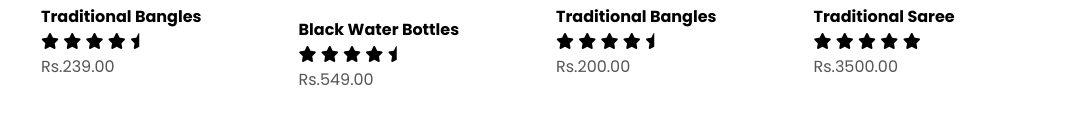
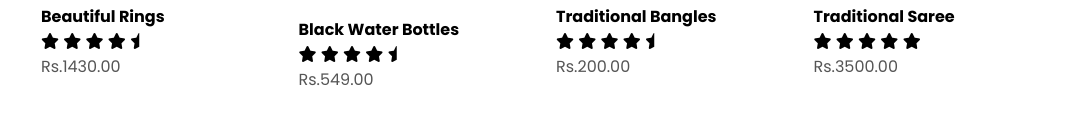
Before and after one commit to nagachaitanyajalari/my-first-project, a plain HTML site: page index.html in a window 1280 px wide. Shown: the part 2076-2200 px from the top of the page, without its empty margins (94-1173 px from the left). Drawn offline with Linux system fonts and the light colour scheme.

Commit message:
Update index.html

```diff
--- a/index.html
+++ b/index.html
@@ -87,8 +87,8 @@
             <h2>Featured Products</h2>
 <div class="row">
             <div class="col-4">
-                <img src="pexels-viresh-studio-1444441.jpg">
-                <h4>Traditional Bangles</h4>
+                <img src="rings.jpg" alt="Beautiful Rings Image">
+                <h4>Beautiful Rings</h4>
 <div class="Rating">
     <i class="fa fa-star"></i>
     <i class="fa fa-star"></i>
@@ -96,7 +96,7 @@
     <i class="fa fa-star"></i>
     <i class="fa-solid fa-star-half"></i>
 </div>
-                <p>Rs.239.00</p>
+                <p>Rs.1430.00</p>
             </div>
             <div class="col-4">
                 <img src="black water.jpg">
```
